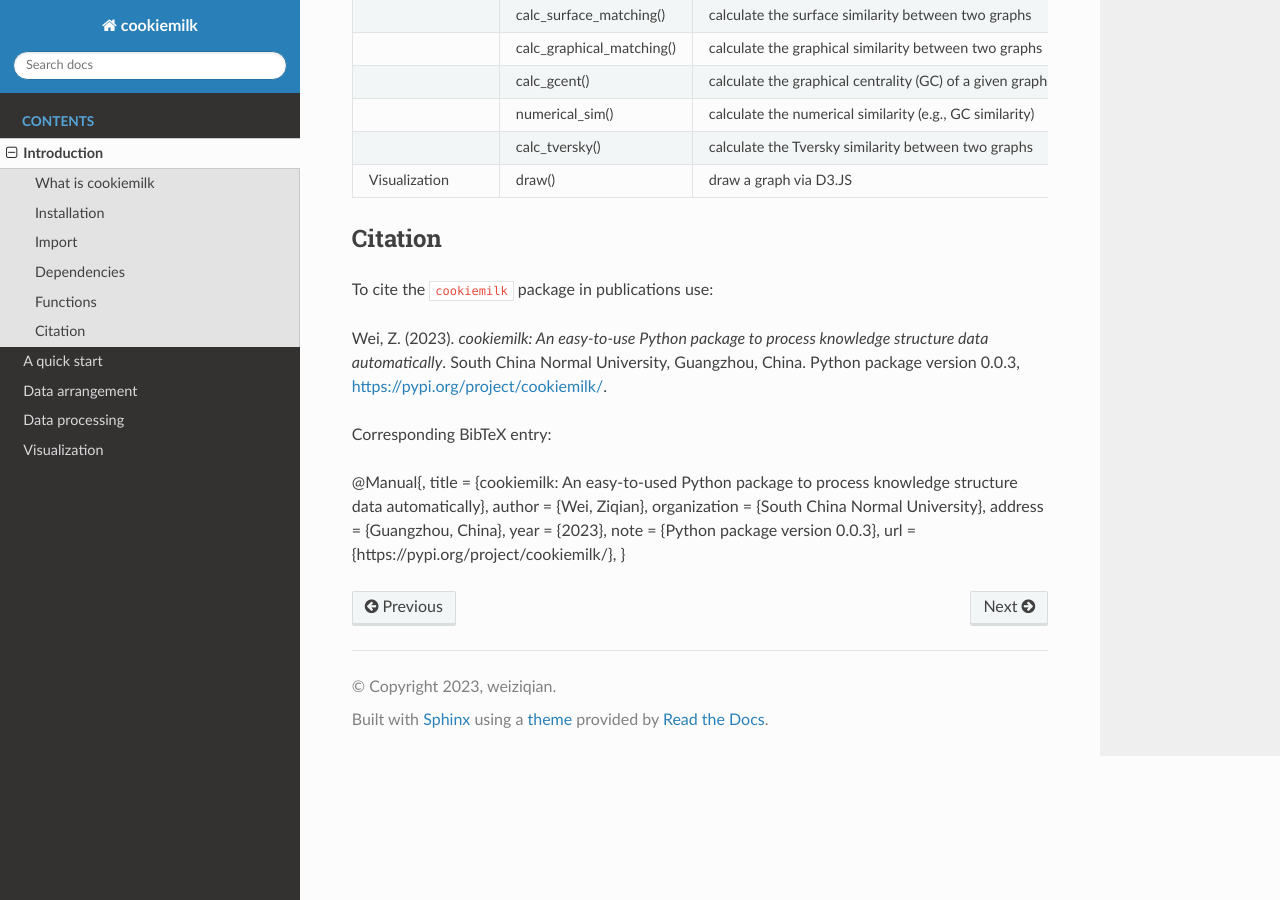
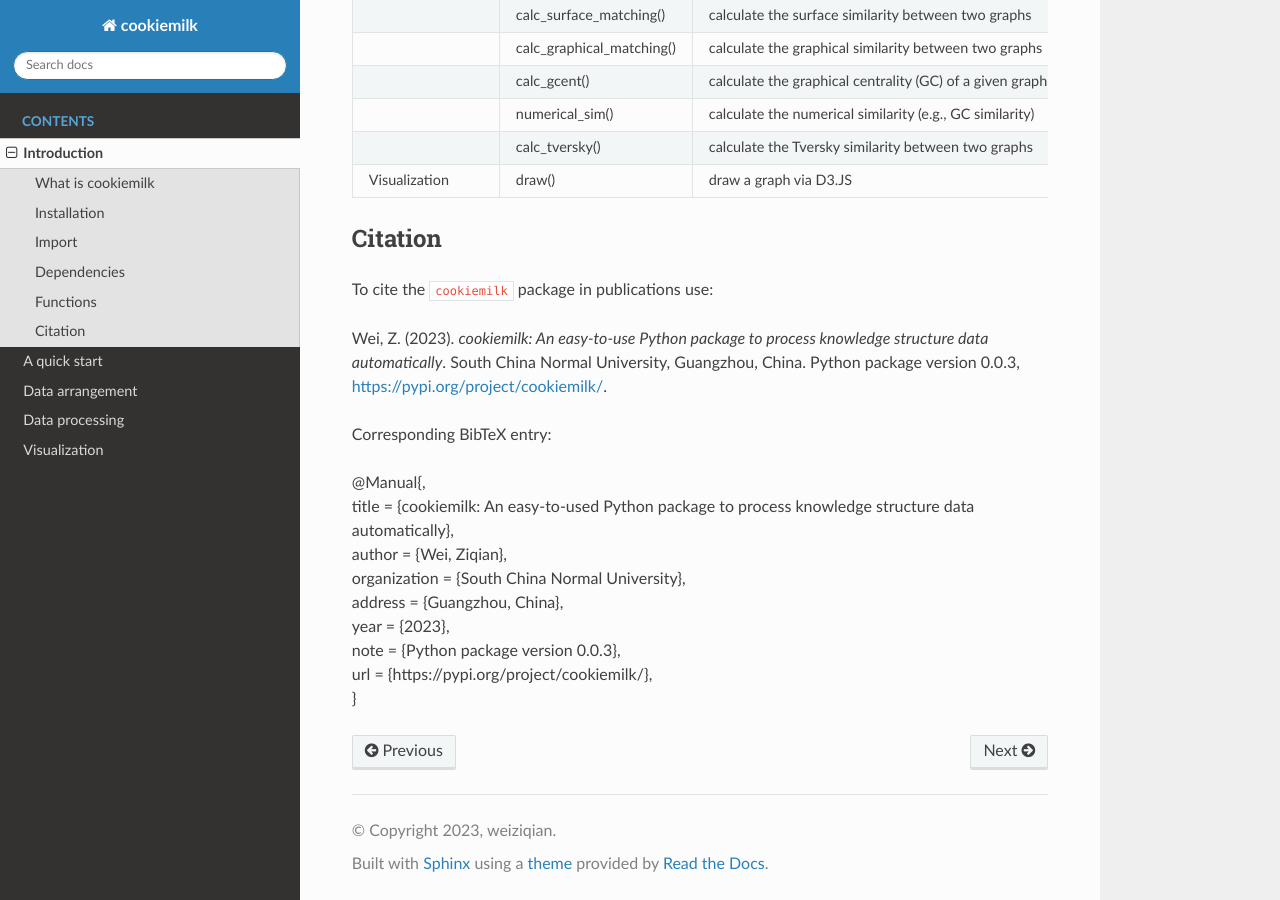
Before and after one commit to weiziqianpsych/cookiemilk_tutorial, a Sphinx documentation site: the page built from cookiemilk_tutorial/source/Introduction.md, in a window 1280 px wide and 900 px high, scrolled down 1725 px. Built offline with Sphinx 7.4.7 and the Read the Docs theme 2.0.0, drawn with Linux system fonts in a browser that asks for light colours.

```diff
--- a/cookiemilk_tutorial/source/Introduction.md
+++ b/cookiemilk_tutorial/source/Introduction.md
@@ -60,12 +60,12 @@ Wei, Z. (2023). *cookiemilk: An easy-to-use Python package to process knowledge
 
 Corresponding BibTeX entry:
 
-  @Manual{,
-    title = {cookiemilk: An easy-to-used Python package to process knowledge structure data automatically},
-    author = {Wei, Ziqian},
-    organization = {South China Normal University},
-    address = {Guangzhou, China},
-    year = {2023},
-    note = {Python package version 0.0.3},
-    url = {https://pypi.org/project/cookiemilk/},
+  @Manual{, \
+    title = {cookiemilk: An easy-to-used Python package to process knowledge structure data automatically}, \
+    author = {Wei, Ziqian}, \
+    organization = {South China Normal University}, \
+    address = {Guangzhou, China}, \
+    year = {2023}, \
+    note = {Python package version 0.0.3}, \
+    url = {https://pypi.org/project/cookiemilk/}, \
   }
```
